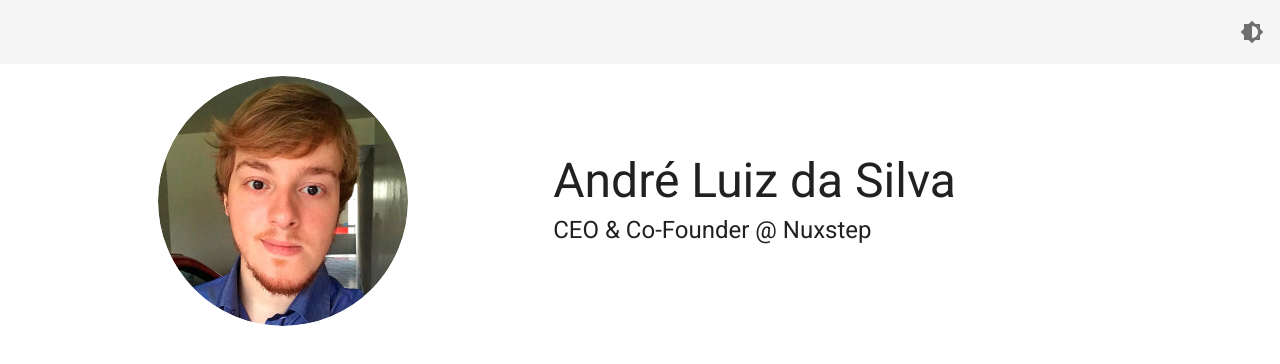
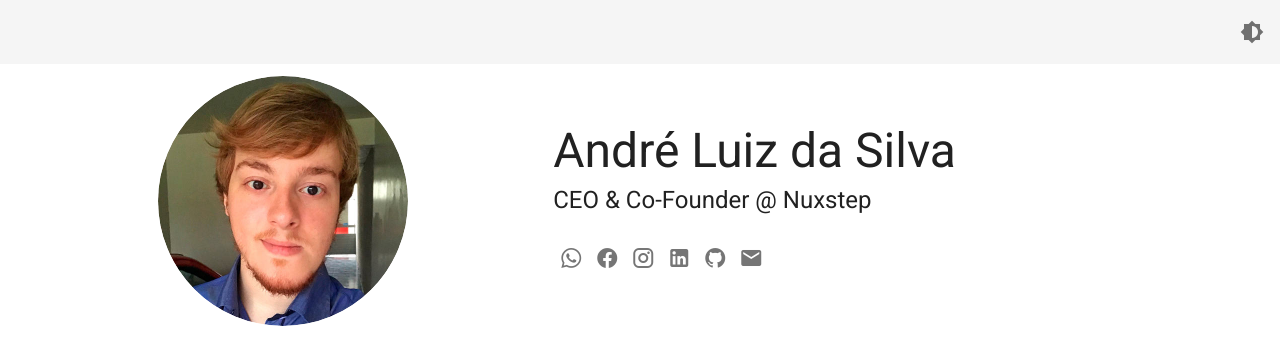
Before and after one commit to andresilva-cc/personal-website, a Nuxt app: page / in a window 1280 px wide. Shown: the top 364 px of the page. Built offline with nearby package versions, Linux system fonts and the light colour scheme.

Commit message:
Add links

```diff
--- a/pages/index.vue
+++ b/pages/index.vue
@@ -6,8 +6,65 @@
       </v-avatar>
     </v-col>
     <v-col cols="12" md="6">
-      <div class="display-2">André Luiz da Silva</div>
-      <div class="headline pt-2">CEO & Co-Founder @ Nuxstep</div>
+      <v-row justify="center" align="center" class="text-center text-md-left">
+        <v-col cols="12">
+          <div class="display-2">André Luiz da Silva</div>
+          <div class="headline pt-2">CEO & Co-Founder @ Nuxstep</div>
+        </v-col>
+        <v-col cols="12">
+          <v-btn
+            v-for="(link, i) in links"
+            :key="i"
+            :ripple="false"
+            icon
+            :href="link.to"
+            :target="link.target"
+          >
+            <v-icon>{{ link.icon }}</v-icon>
+          </v-btn>
+        </v-col>
+      </v-row>
     </v-col>
   </v-row>
 </template>
+
+<script>
+export default {
+  data() {
+    return {
+      links: [
+        {
+          icon: 'mdi-whatsapp',
+          to: 'https://wa.me/5547999001415',
+          target: '_blank'
+        },
+        {
+          icon: 'mdi-facebook',
+          to: 'https://www.facebook.com/andresilva.cc',
+          target: '_blank'
+        },
+        {
+          icon: 'mdi-instagram',
+          to: 'https://www.instagram.com/andresilva.cc/',
+          target: '_blank'
+        },
+        {
+          icon: 'mdi-linkedin',
+          to: 'https://www.linkedin.com/in/andresilvacc/',
+          target: '_blank'
+        },
+        {
+          icon: 'mdi-github',
+          to: 'https://github.com/andresilva-cc',
+          target: '_blank'
+        },
+        {
+          icon: 'mdi-email',
+          to: 'mailto:andreluiz.97@outlook.com',
+          target: 'self'
+        }
+      ]
+    }
+  }
+}
+</script>
```
